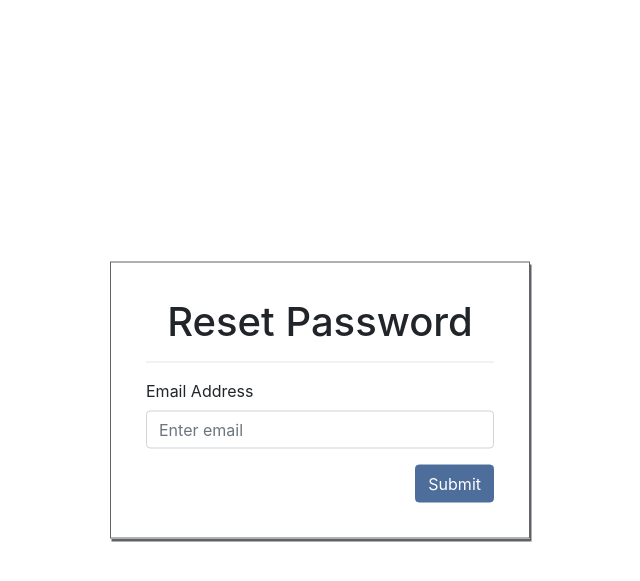
After one commit to jordantjh/shipping-logistics, a Django app: page /reset/ in a window 1280 px wide. The commit adds this page. Shown: the top 581 px of the page, without its empty margins (320-960 px from the left). Run offline with Django 3.2, Linux system fonts and the light colour scheme; style sheets or scripts are compiled from the project's sources; some libraries are stand-ins or nearby versions.

Commit message:
add reset_password.html

```diff
--- a/logistics_proj/logistics_proj/urls.py
+++ b/logistics_proj/logistics_proj/urls.py
@@ -21,6 +21,7 @@ from . import views as rootViews
 urlpatterns = [
     path('', include('service_providers.urls', namespace='sp')),
     path('login/', rootViews.loginView, name="login"),
+    path('reset/',rootViews.resetpassView, name ="reset"),
 
     path('admin/', admin.site.urls),
 ]
--- a/logistics_proj/logistics_proj/views.py
+++ b/logistics_proj/logistics_proj/views.py
@@ -3,3 +3,6 @@ from django.shortcuts import render
 
 def loginView(req):
     return render(req, 'login.html')
+
+def resetpassView(req):
+    return render(req, 'reset_password.html')
--- a/logistics_proj/templates/login.html
+++ b/logistics_proj/templates/login.html
@@ -14,7 +14,7 @@
             <label for="login-password">Password</label>
             <input type="password" class="form-control" id="login-password" placeholder="Enter Password">
         </div>
-        <small><a href="#">forgot password?</a></small>
+        <small><a href="{% url 'reset' %}">Forgot Password?</a></small>
         <button type="submit" class="btn btn-primary float-right">Submit</button>
     </form>
 </div>
--- /dev/null
+++ b/logistics_proj/templates/reset_password.html
@@ -0,0 +1,17 @@
+{% extends 'partials/base.html' %}
+{% block title %}SBA | Login{% endblock %}
+
+{% block content %}
+<div class="login-form-div">
+    <h1 class="text-center">Reset Password</h1>
+    <hr>
+    <form>
+         <div class="form-group">
+            <label for="reset-email">Email Address</label>
+            <input type="email" class="form-control" id="reset-email" placeholder="Enter email">
+        </div>
+
+        <button type="submit" class="btn btn-primary float-right">Submit</button>
+    </form>
+</div>
+{% endblock %}
```
Also changed, not shown: logistics_proj/service_providers/templates/change_password.html (added, +20 -0 lines).
